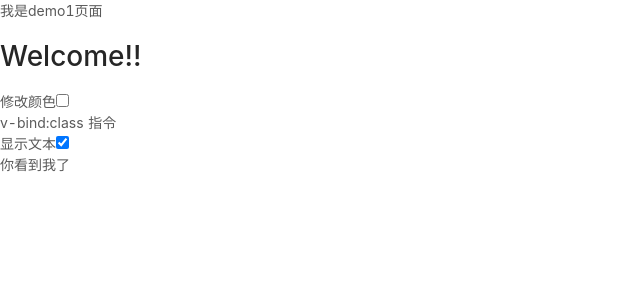
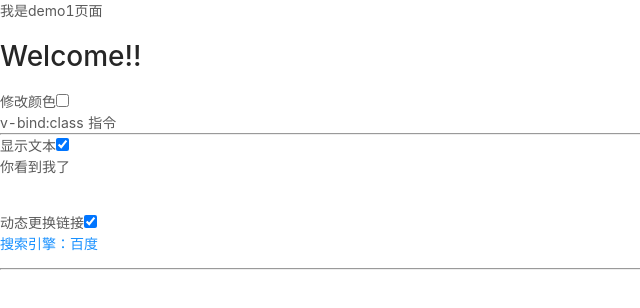
Before and after one commit to swsoyee/nuxt-test, a Nuxt app: page /demo in a window 1280 px wide. Shown: the top 308 px of the page, without its empty margins (0-640 px from the left). Built offline with nearby package versions, Linux system fonts and the light colour scheme.

Commit message:
feat: 根据选框替换链接

```diff
--- a/components/Other.vue
+++ b/components/Other.vue
@@ -1,9 +1,17 @@
 <template>
   <div>
+      <hr>
       <label>显示文本</label>
       <input type="checkbox" v-model='seen'>
       <p v-if="seen">你看到我了</p>
       <p v-show="!seen">我隐藏起来了</p>
+      <br>
+      <label>动态更换链接</label>
+      <input type="checkbox" v-model='isBaidu'>
+      <p>
+        <a :href="isBaidu ? 'https://www.baidu.com' : 'https://www.google.com'">搜索引擎：{{ isBaidu ? '百度' : '谷歌' }}</a>
+      </p>
+      <hr>
   </div>
 </template>
 
@@ -12,6 +20,7 @@ export default {
     data () {
         return {
             seen: true,
+            isBaidu: true,
         }
     }
 }
```
